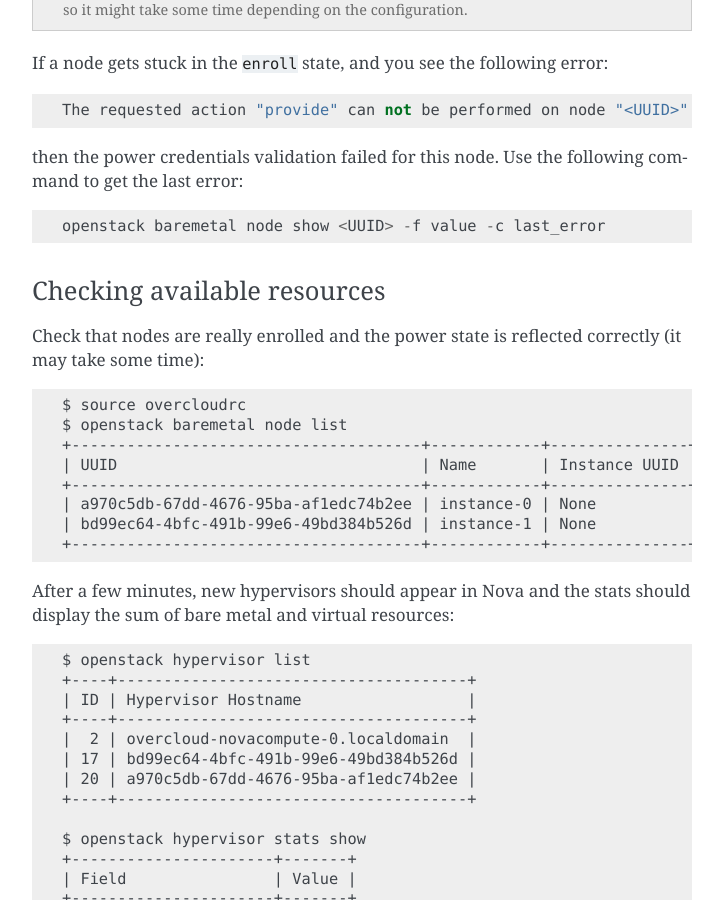
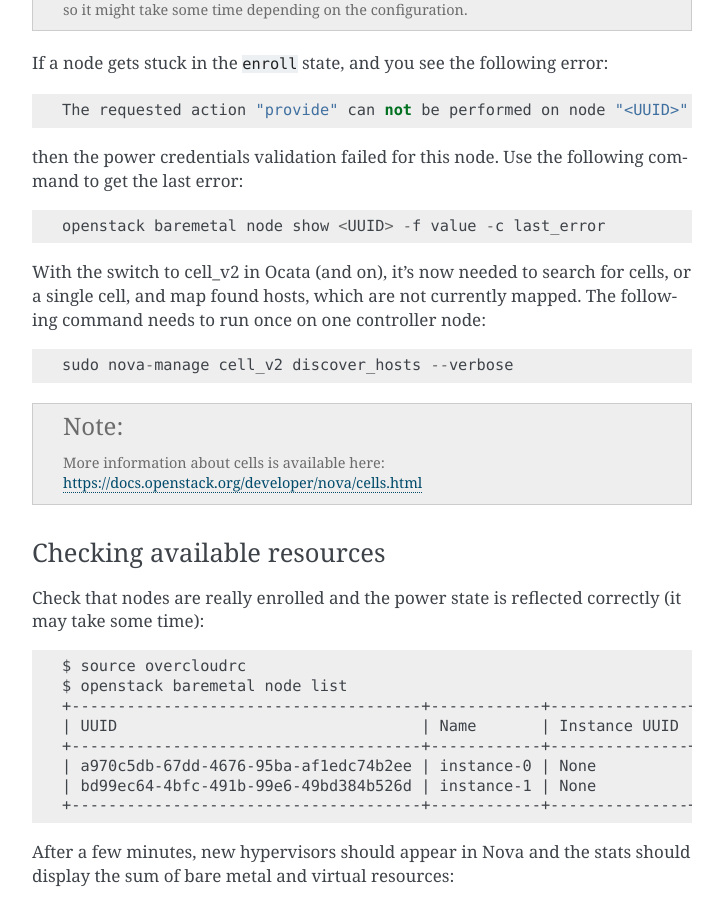
Before and after one commit to openstack-archive/tripleo-docs, a Sphinx documentation site: the page built from doc/source/advanced_deployment/baremetal_overcloud.rst, in a window 1280 px wide and 900 px high, scrolled down 10313 px. Shown: the whole window, without its empty margins (388-1111 px from the left). Built offline with Sphinx 7.4.7, drawn with Linux system fonts in a browser that asks for light colours.

Commit message:
Booting BM instance with cell_v2
Change-Id: Ic823157bdf79803dc1564fadb6abc98e87a1afc4
Signed-off-by: Sasha Chuzhoy <sasha@redhat.com>

```diff
--- a/doc/source/advanced_deployment/baremetal_overcloud.rst
+++ b/doc/source/advanced_deployment/baremetal_overcloud.rst
@@ -484,6 +484,15 @@
 
     openstack baremetal node show <UUID> -f value -c last_error
 
+With the switch to cell_v2 in Ocata (and on), it's now needed to search for cells, or a single cell,
+and map found hosts, which are not currently mapped. The following command needs to run once on one
+controller node::
+
+    sudo nova-manage cell_v2 discover_hosts --verbose
+
+.. note::
+    More information about cells is available here: https://docs.openstack.org/developer/nova/cells.html
+
 Checking available resources
 ~~~~~~~~~~~~~~~~~~~~~~~~~~~~
 
```
